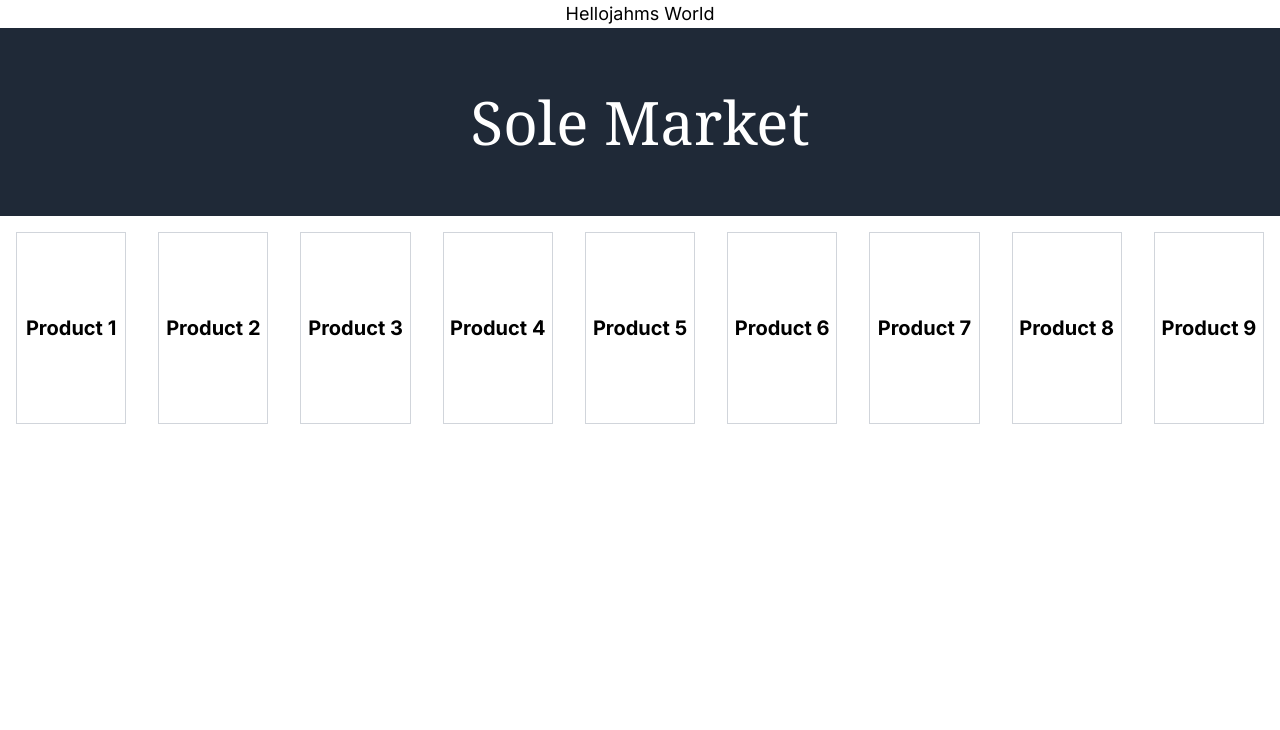
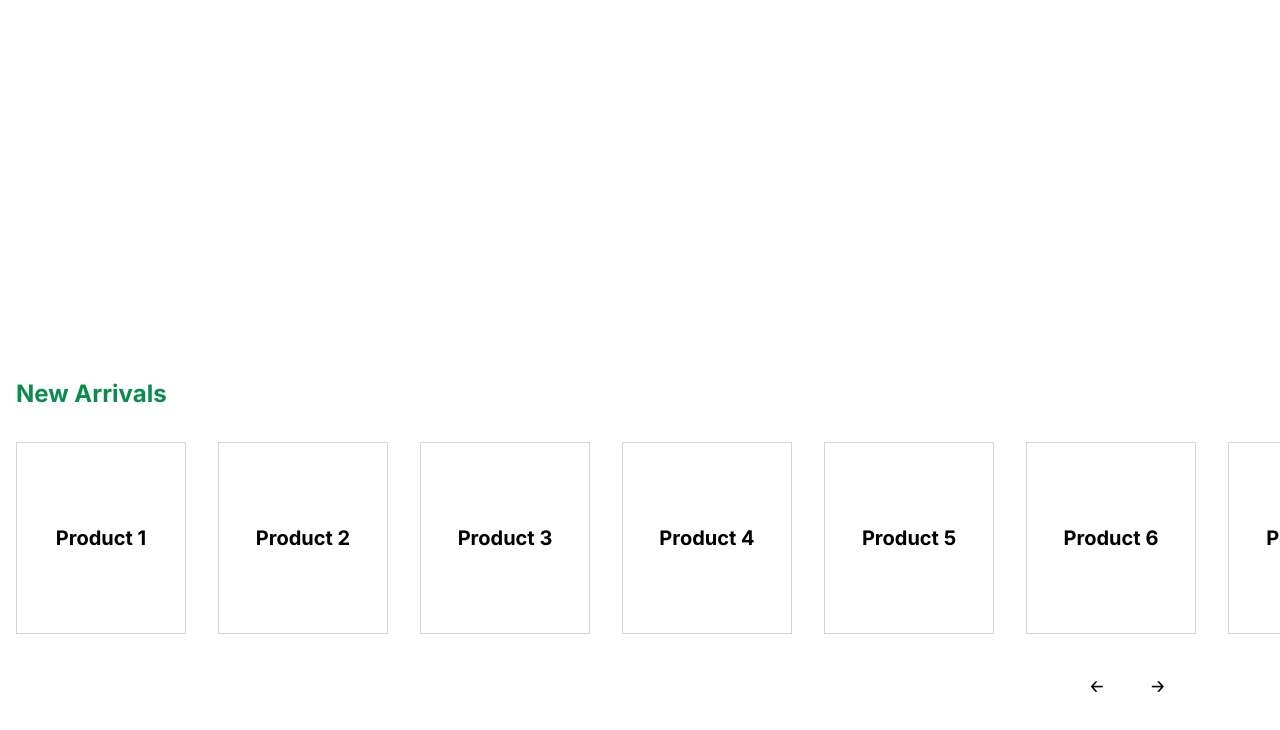
Before and after one commit to astronomx/solemarket, a Next.js app: page / in a window 1280 px wide. Shown: the top 730 px of the page. Built offline with nearby package versions, Linux system fonts and the light colour scheme.

Commit message:
New arrivals

```diff
--- a/src/app/page.tsx
+++ b/src/app/page.tsx
@@ -1,11 +1,10 @@
-import Image from 'next/image';
+import React from 'react';
 import Hero from '@/components/Hero';
 import ProductList from '@/components/NewArrivals';
 
 export default function Home() {
   return (
     <>
-      <h1 className="flex justify-center text-lg">Hellojahms World</h1>
       <div>
         <Hero/>
         <ProductList/>
--- a/src/components/Hero.tsx
+++ b/src/components/Hero.tsx
@@ -2,7 +2,7 @@
 
 const Hero: React.FC = () => {
   return (
-    <div className="bg-gray-800 text-white text-center py-16">
+    <div className="bg-gray-800 text-white text-center py-16" style={{ marginLeft: '750px', marginRight: '750px', marginTop: '100px', marginBottom: '30px' }}>
       <div className="container mx-auto">
         <h1 className="text-6xl font-serif">Sole Market</h1>
       </div>
--- a/src/components/NewArrivals.tsx
+++ b/src/components/NewArrivals.tsx
@@ -4,23 +4,48 @@
   const products = [
     { id: 1, name: 'Product 1' },
     { id: 2, name: 'Product 2' },
-    { id: 4, name: 'Product 3' },
-    { id: 5, name: 'Product 4' },
-    { id: 6, name: 'Product 5' },
-    { id: 7, name: 'Product 6' },
-    { id: 8, name: 'Product 7' },
-    { id: 9, name: 'Product 8' },
-    { id: 10, name: 'Product 9' },
-
+    { id: 3, name: 'Product 3' },
+    { id: 4, name: 'Product 4' },
+    { id: 5, name: 'Product 5' },
+    { id: 6, name: 'Product 6' },
+    { id: 7, name: 'Product 7' },
+    { id: 8, name: 'Product 8' },
+    { id: 9, name: 'Product 9' },
+    { id: 10, name: 'Product 10' },
+    { id: 11, name: 'Product 11' },
+    { id: 12, name: 'Product 12' },
+    { id: 13, name: 'Product 13' },
+    { id: 14, name: 'Product 14' },
+    { id: 15, name: 'Product 15' },
+    { id: 16, name: 'Product 16' },
+    { id: 17, name: 'Product 17' },
+    { id: 18, name: 'Product 18' },
   ];
 
   return (
-    <div className="flex overflow-x-auto whitespace-nowrap">
-      {products.map((product) => (
-        <div key={product.id} className="w-48 h-48 border border-gray-300 m-4 inline-flex items-center justify-center font-bold text-xl">
-          {product.name}
-        </div>
-      ))}
+    <div>
+      <h1 className="text-2xl font-bold mb-4 ml-4" style={{ color: '#098C4C' }}>
+        New Arrivals
+      </h1>
+      <div className="flex overflow-x-auto whitespace-nowrap">
+        {products.map((product) => (
+          <div key={product.id} className="w-48 h-48 border border-gray-300 m-4 inline-flex items-center justify-center font-bold text-xl" style={{ minWidth: '170px' }}>
+            {product.name}
+          </div>
+        ))}
+      </div>
+      <div className="flex justify-end mt-4" style={{ marginRight: '100px' }}>
+        <button
+          className="text-black font-bold py-2 px-4 rounded-full mr-4"
+        >
+          🡠
+        </button>
+        <button
+          className="text-black font-bold py-2 px-4 rounded-full"
+        >
+          🡢
+        </button>
+      </div>
     </div>
   );
 };
```
